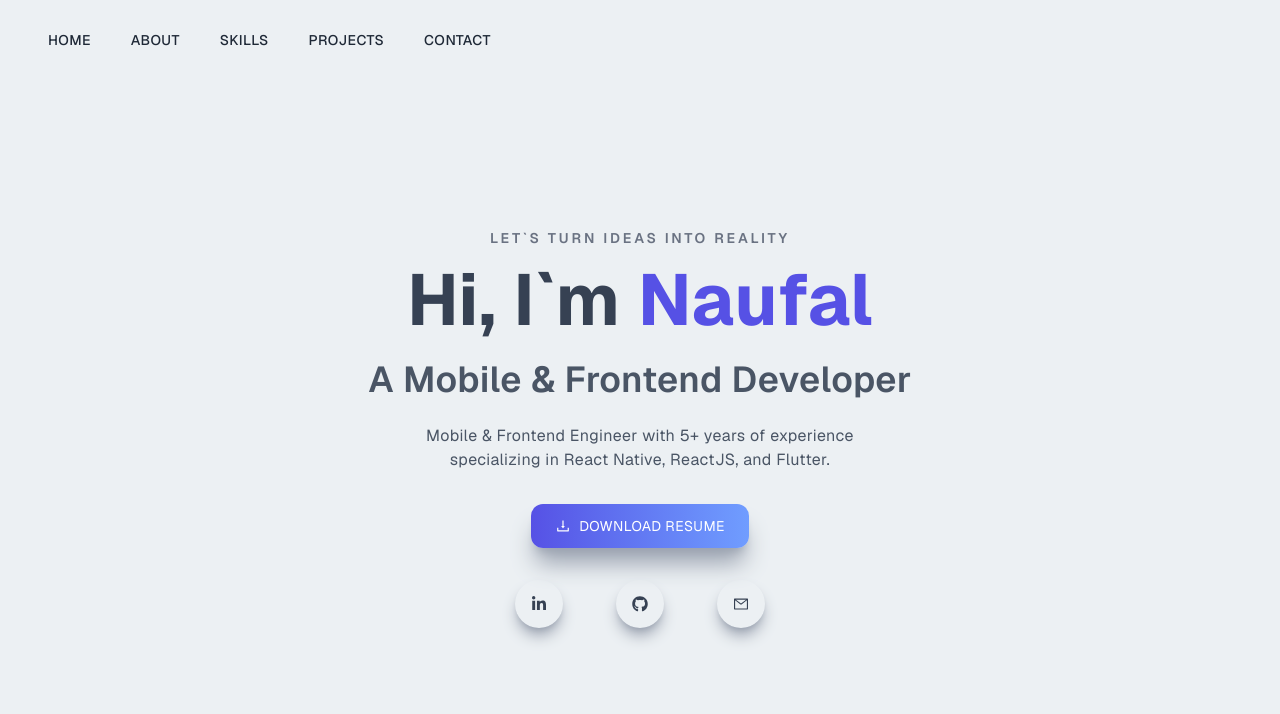
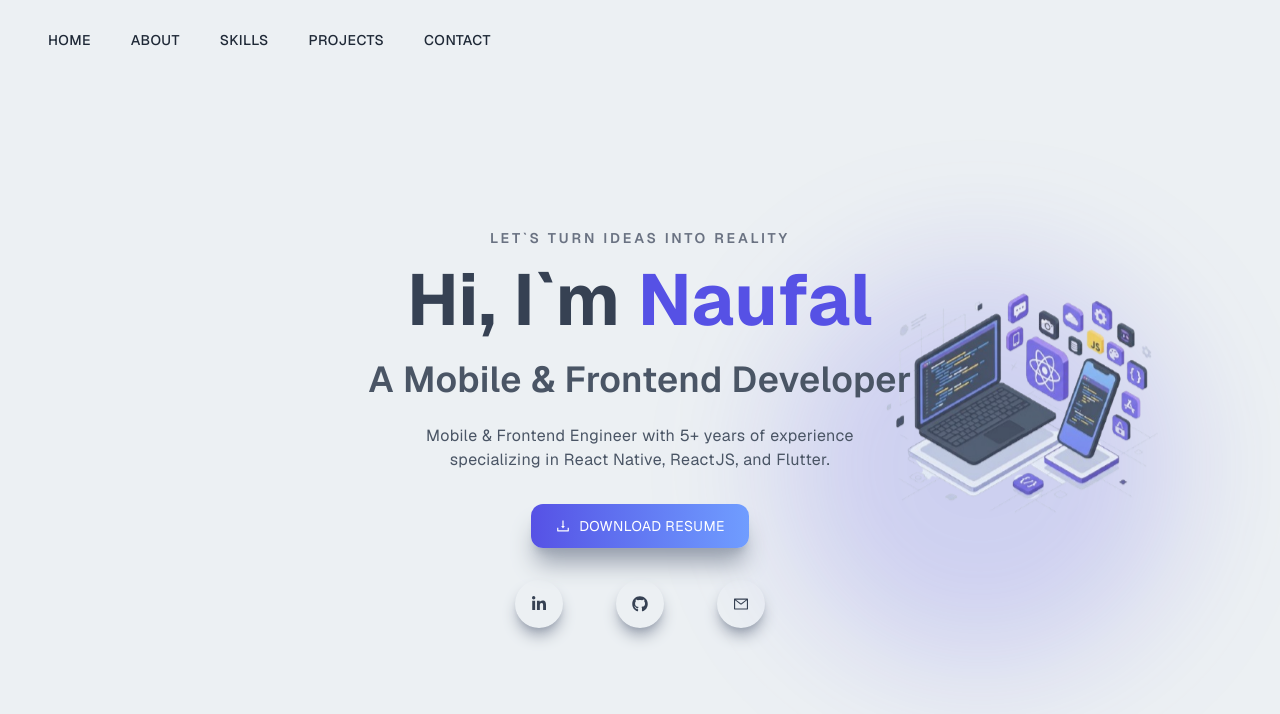
Before and after one commit to evanssmiles/its-my-portfolio, a Next.js app: page / in a window 1280 px wide. Shown: the top 714 px of the page. Built offline with nearby package versions, Linux system fonts and the light colour scheme.

Commit message:
feat: add image animation main page

```diff
--- a/src/app/components/Main.tsx
+++ b/src/app/components/Main.tsx
@@ -1,11 +1,26 @@
 import { AiOutlineDownload, AiOutlineMail } from 'react-icons/ai'
 import { FaLinkedinIn, FaGithub } from 'react-icons/fa'
 import Link from 'next/link'
+import Image from 'next/image'
 import aboutMe from '@/app/data/aboutMe'
 
 export default function Main() {
   return (
-    <div id="home" className="w-full text-center">
+    <div id="home" className="relative w-full overflow-hidden text-center">
+      {/* Floating Image Section */}
+      <div className="absolute top-1/2 right-[-100px] -z-10 hidden -translate-y-1/2 md:right-[-60px] md:block lg:right-[20px]">
+        <div className="absolute inset-0 h-[400px] w-[400px] rounded-full bg-[#5651e5]/20 blur-3xl" />
+        <Image
+          src="/assets/isometric-nobg.png"
+          alt=""
+          width={500}
+          height={500}
+          priority
+          className="animate-float relative w-[350px] opacity-80 md:w-[420px] lg:w-[480px]"
+        />
+      </div>
+
+      {/* Main Section */}
       <div className="mx-auto flex h-screen w-full max-w-[1240px] flex-col items-center justify-center p-2 pt-20">
         <div>
           <p className="text-sm font-semibold tracking-[0.2em] text-gray-500 uppercase">
--- a/src/app/styles/globals.css
+++ b/src/app/styles/globals.css
@@ -1,4 +1,4 @@
-@import "tailwindcss";
+@import 'tailwindcss';
 
 :root {
   --background: #ffffff;
@@ -10,6 +10,20 @@
   --color-foreground: var(--foreground);
   --font-sans: var(--font-geist-sans);
   --font-mono: var(--font-geist-mono);
+}
+
+@keyframes float {
+  0%,
+  100% {
+    transform: translateY(0px) rotate(0deg);
+  }
+  50% {
+    transform: translateY(-20px) rotate(3deg);
+  }
+}
+
+.animate-float {
+  animation: float 6s ease-in-out infinite;
 }
 
 @media (prefers-color-scheme: dark) {
@@ -25,10 +39,15 @@ html {
 
 @layer base {
   body {
-    @apply bg-[#ecf0f3] text-[#1f2937] tracking-wide;
+    @apply bg-[#ecf0f3] tracking-wide text-[#1f2937];
   }
 
-  h1, h2, h3, h4, h5, h6 {
+  h1,
+  h2,
+  h3,
+  h4,
+  h5,
+  h6 {
     @apply font-bold;
   }
 
@@ -45,6 +64,6 @@ html {
   }
 
   button {
-    @apply shadow-xl shadow-gray-400 rounded-xl uppercase bg-gradient-to-r from-[#5651e5] to-[#709dff] text-white;
+    @apply rounded-xl bg-gradient-to-r from-[#5651e5] to-[#709dff] text-white uppercase shadow-xl shadow-gray-400;
   }
 }
```
Also changed, not shown: public/assets/isometric-nobg.png (added).
